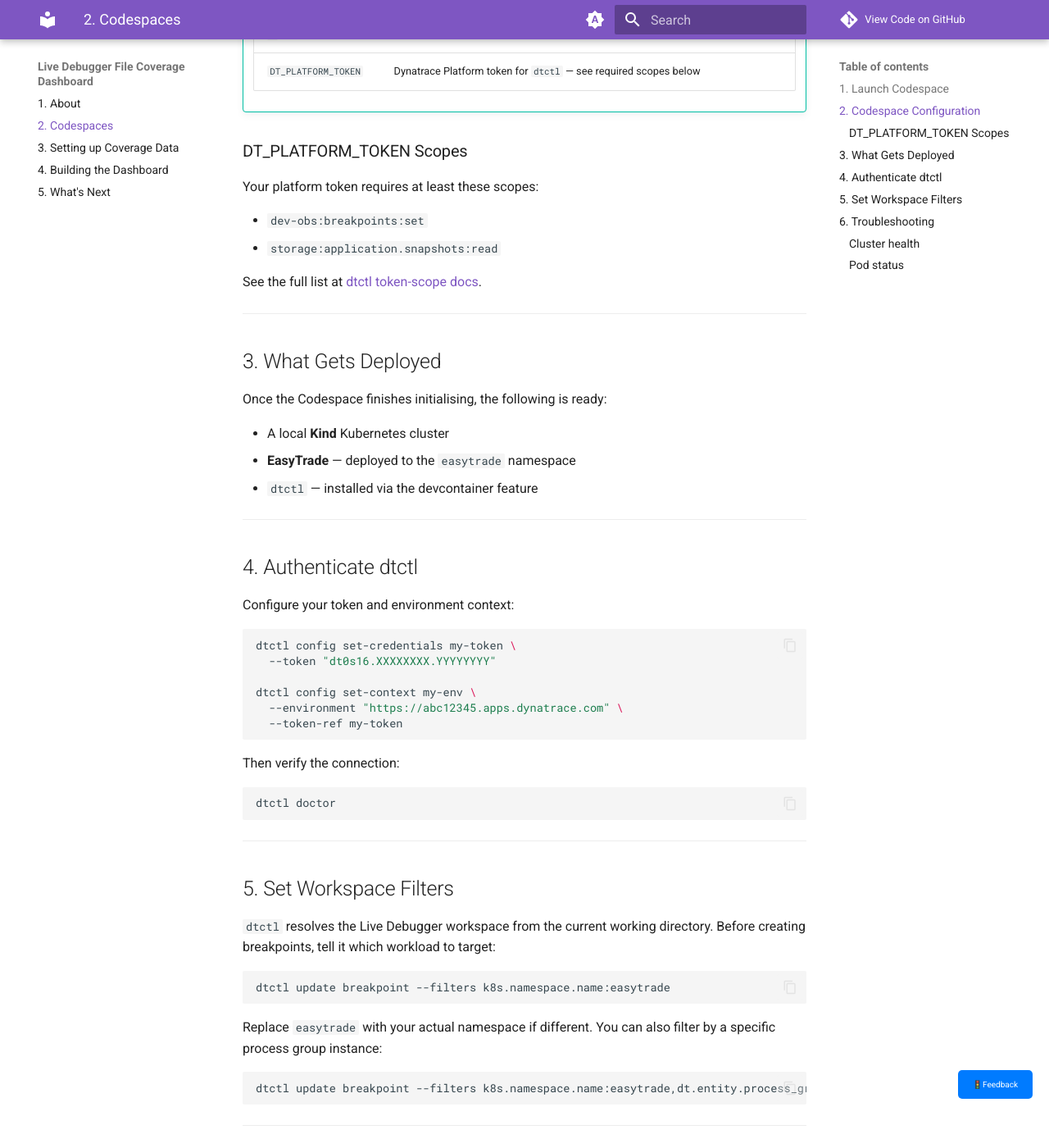
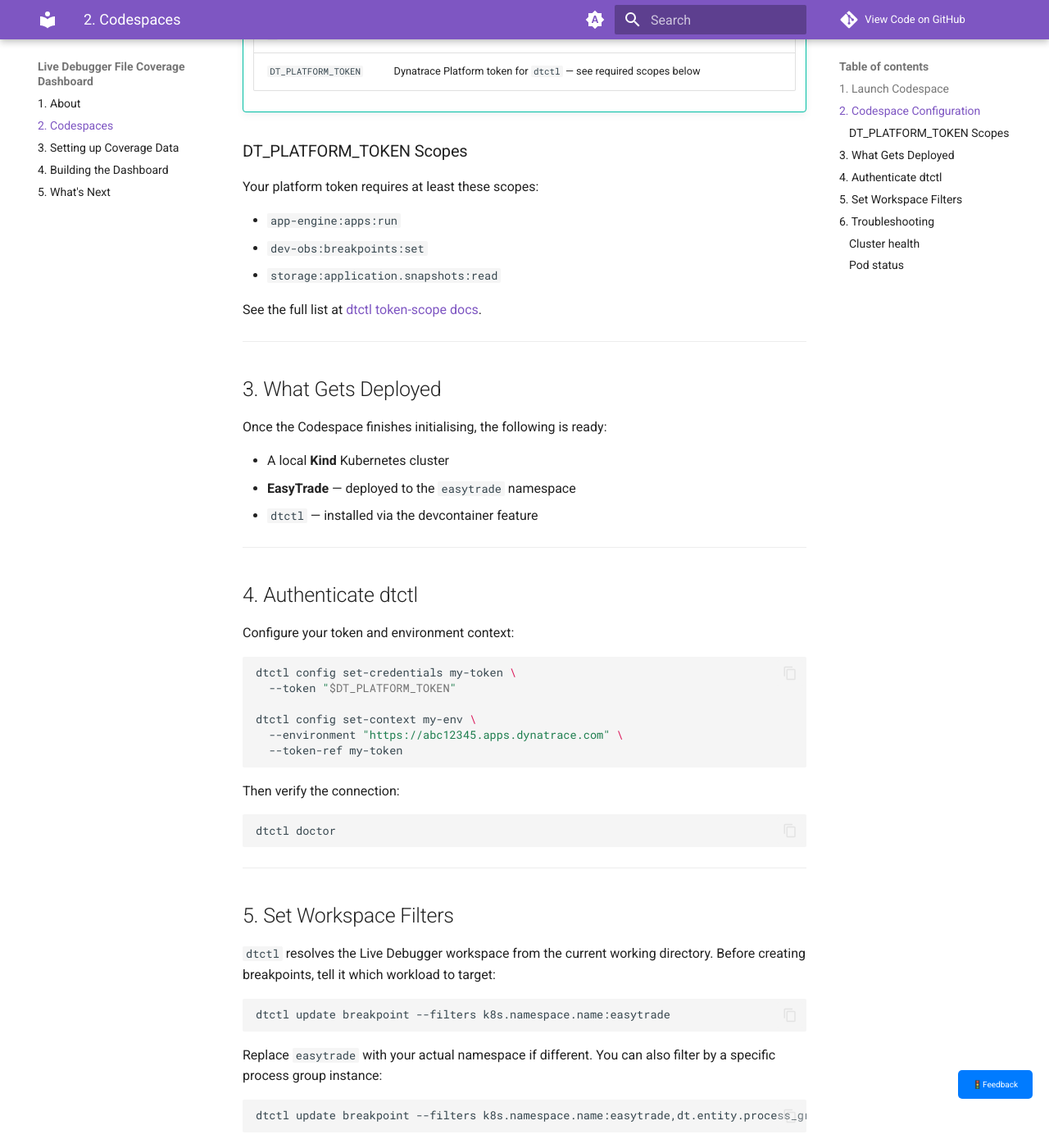
Before and after one commit to joshdynatrace/livedebugger-file-coverage-dashboard, an MkDocs documentation site: the page built from docs/codespaces.md, in a window 1280 px wide and 1400 px high, scrolled down 801 px. Shown: the whole window at 82% size. Built offline with MkDocs 1.6.1 and Material for MkDocs 9.7.7, drawn with Linux system fonts in a browser that asks for light colours; comment, search, counter and statistics services are not loaded.

Commit message:
Update env

````diff
--- a/docs/codespaces.md
+++ b/docs/codespaces.md
@@ -33,6 +33,7 @@
 
 Your platform token requires at least these scopes:
 
+- `app-engine:apps:run`
 - `dev-obs:breakpoints:set`
 - `storage:application.snapshots:read`
 
@@ -56,7 +57,7 @@
 
 ```bash
 dtctl config set-credentials my-token \
-  --token "dt0s16.XXXXXXXX.YYYYYYYY"
+  --token "$DT_PLATFORM_TOKEN"
 
 dtctl config set-context my-env \
   --environment "https://abc12345.apps.dynatrace.com" \
````
